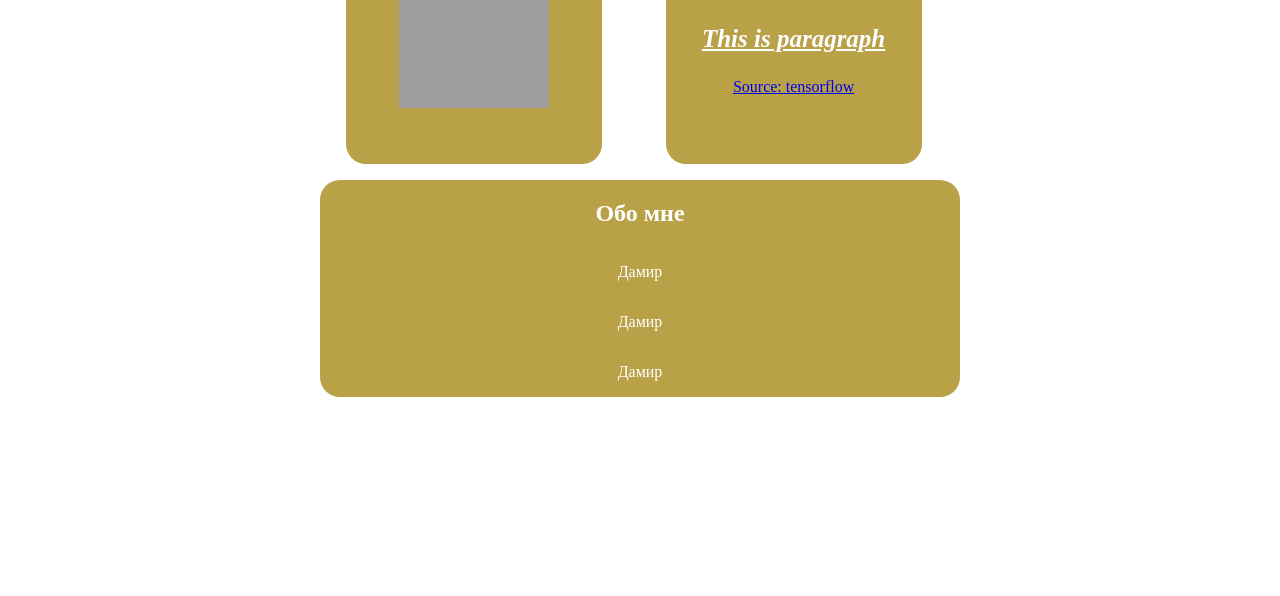
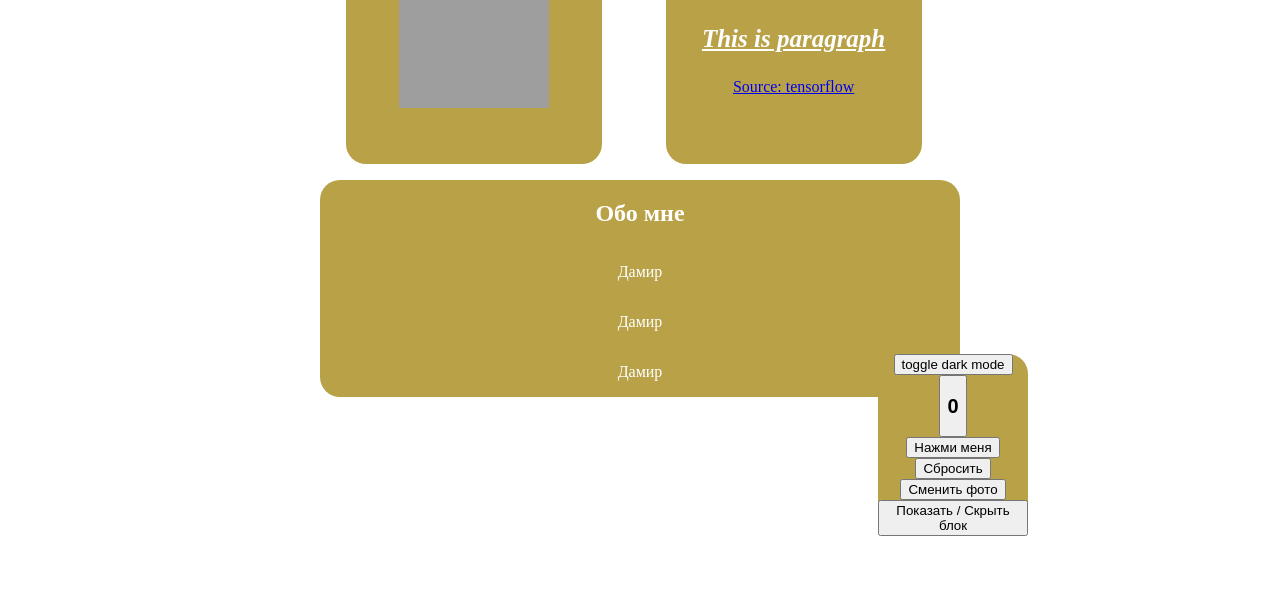
Before and after one commit to d4474169-dot/GDA, a plain HTML site: page Untitled-1.html in a window 1280 px wide. Shown: the part 204-800 px from the top of the page. Drawn offline with Linux system fonts and the light colour scheme; grey boxes are pictures that could not be loaded.

Commit message:
Update damir.css

```diff
--- a/damir.css
+++ b/damir.css
@@ -1,6 +1,6 @@
 body{
     background:white;
-    min-height: 90vh;
+    min-height: 70vh;
     padding-top: 80px;
 }
 
@@ -53,11 +53,11 @@ height: 39vh;
 width: 50vw;
 }
 
-.bottom{
+.botton{
     margin-top:20px;
     background:#e6e886;
     border-radius:10px;
-    padding:20px;
+    padding:50px;
     text-align:center;
 }
 
@@ -143,3 +143,9 @@ body {
 .contacts p {
     margin: 5px;
 }
+
+.cnopki {
+   position: relative;
+   top: -250px;
+   left: 870px;
+}
```
